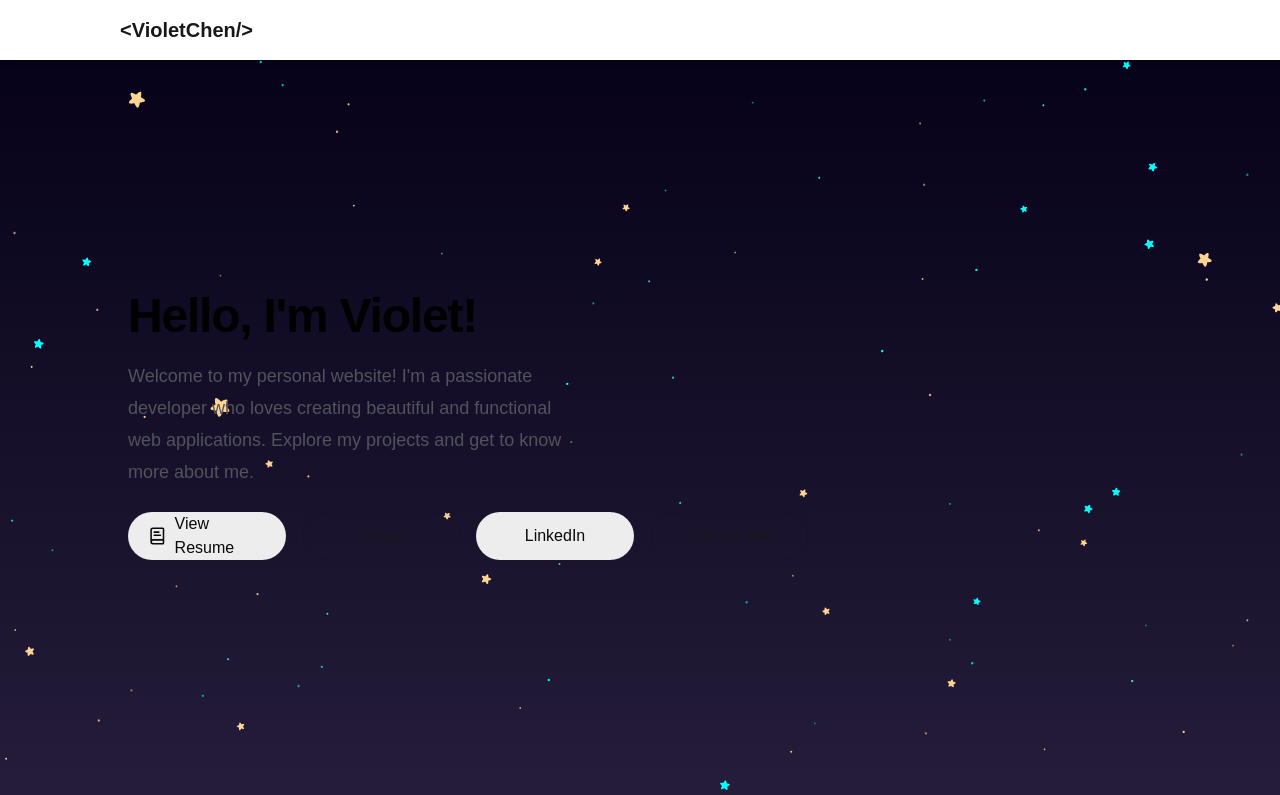
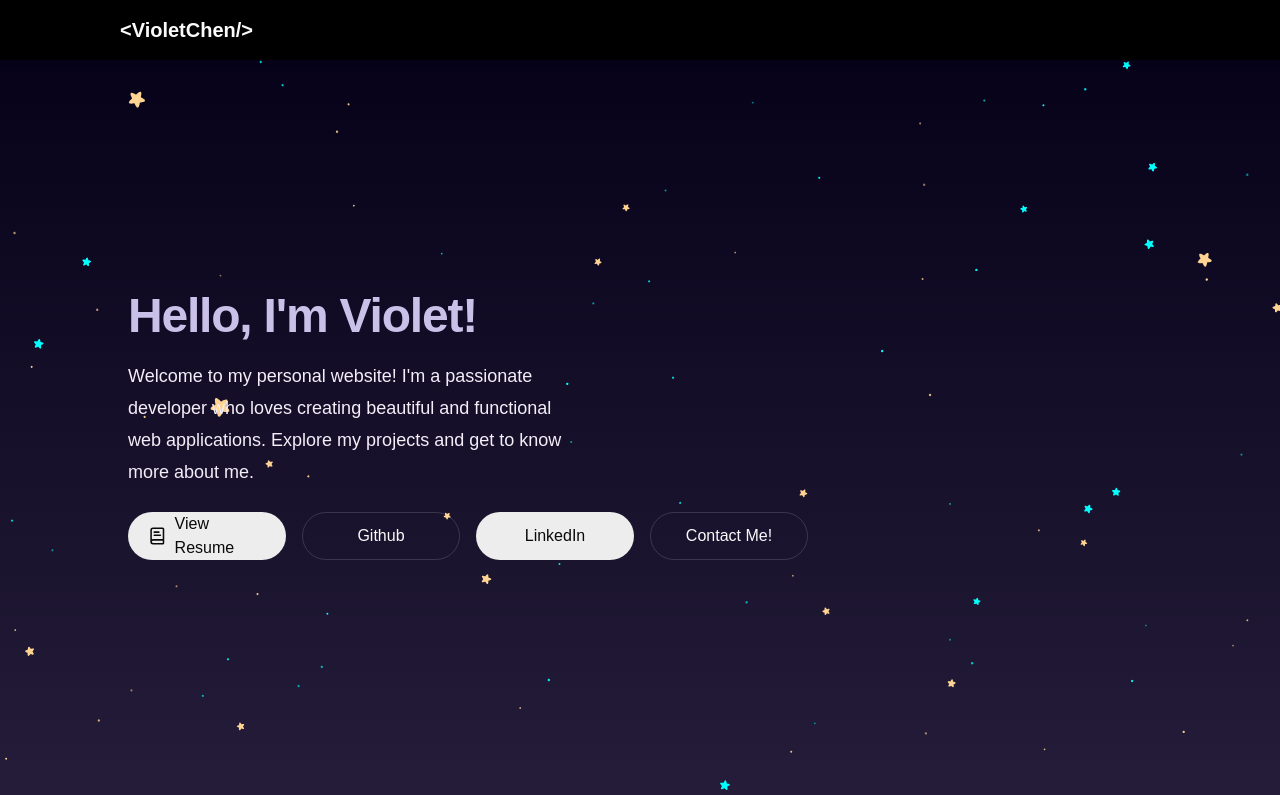
Before and after one commit to vi0letchen/violet-portfolio, a Next.js app: page / in a window 1280 px wide. Shown: the top 795 px of the page. Built offline with nearby package versions, Linux system fonts and the light colour scheme.

Commit message:
chore: apply css styling to tailwind theme

```diff
--- a/src/app/globals.css
+++ b/src/app/globals.css
@@ -1,13 +1,18 @@
 @import "tailwindcss";
+@custom-variant dark (&&:where(.dark, .dark *));
 
 :root {
   --background: #ffffff;
   --foreground: #171717;
+  --title: #362367;
 }
 
 @theme inline {
   --color-background: var(--background);
   --color-foreground: var(--foreground);
+  --color-title: var(--title);
+  --color-text: var(--text);
+  --color-subtitle: var(--subtitle);
   --font-sans: var(--font-geist-sans);
   --font-mono: var(--font-geist-mono);
 }
--- a/src/app/page.js
+++ b/src/app/page.js
@@ -24,10 +24,10 @@
           className="flex min-h-[calc(100vh-40px)] items-center"
         >
           <div className="flex flex-col gap-6 justify-between w-full">
-            <h1 className="max-w text-5xl font-semibold leading-10 tracking-tight text-black dark:text-zinc-50">
+            <h1 className="max-w text-5xl font-semibold leading-10 tracking-tight text-title">
               Hello, I'm Violet!
             </h1>
-            <p className="max-w-md text-lg leading-8 text-zinc-600 dark:text-zinc-400">
+            <p className="max-w-md text-lg leading-8 text-text">
               Welcome to my personal website! I'm a passionate developer who
               loves creating beautiful and functional web applications. Explore
               my projects and get to know more about me.
```
